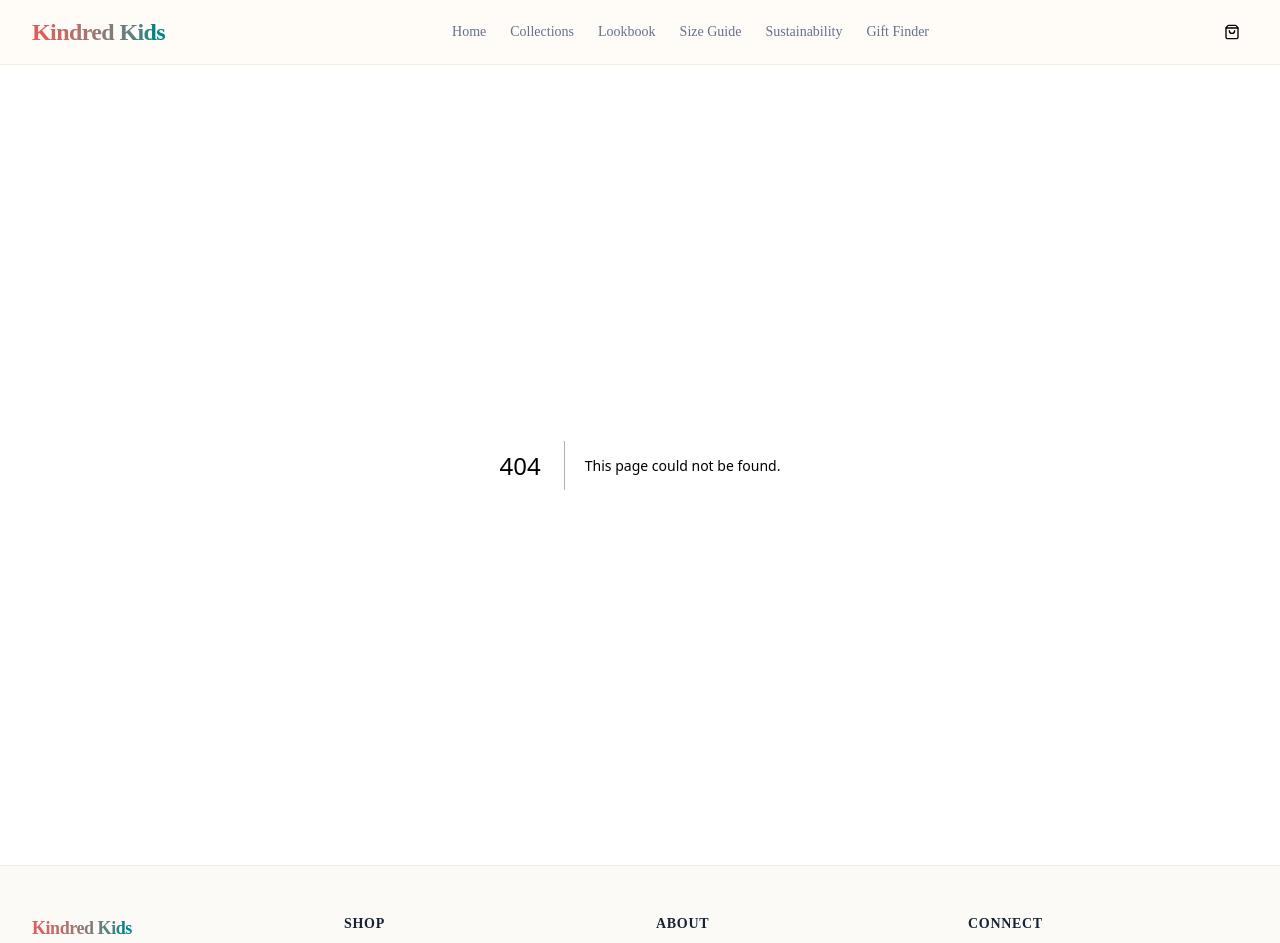
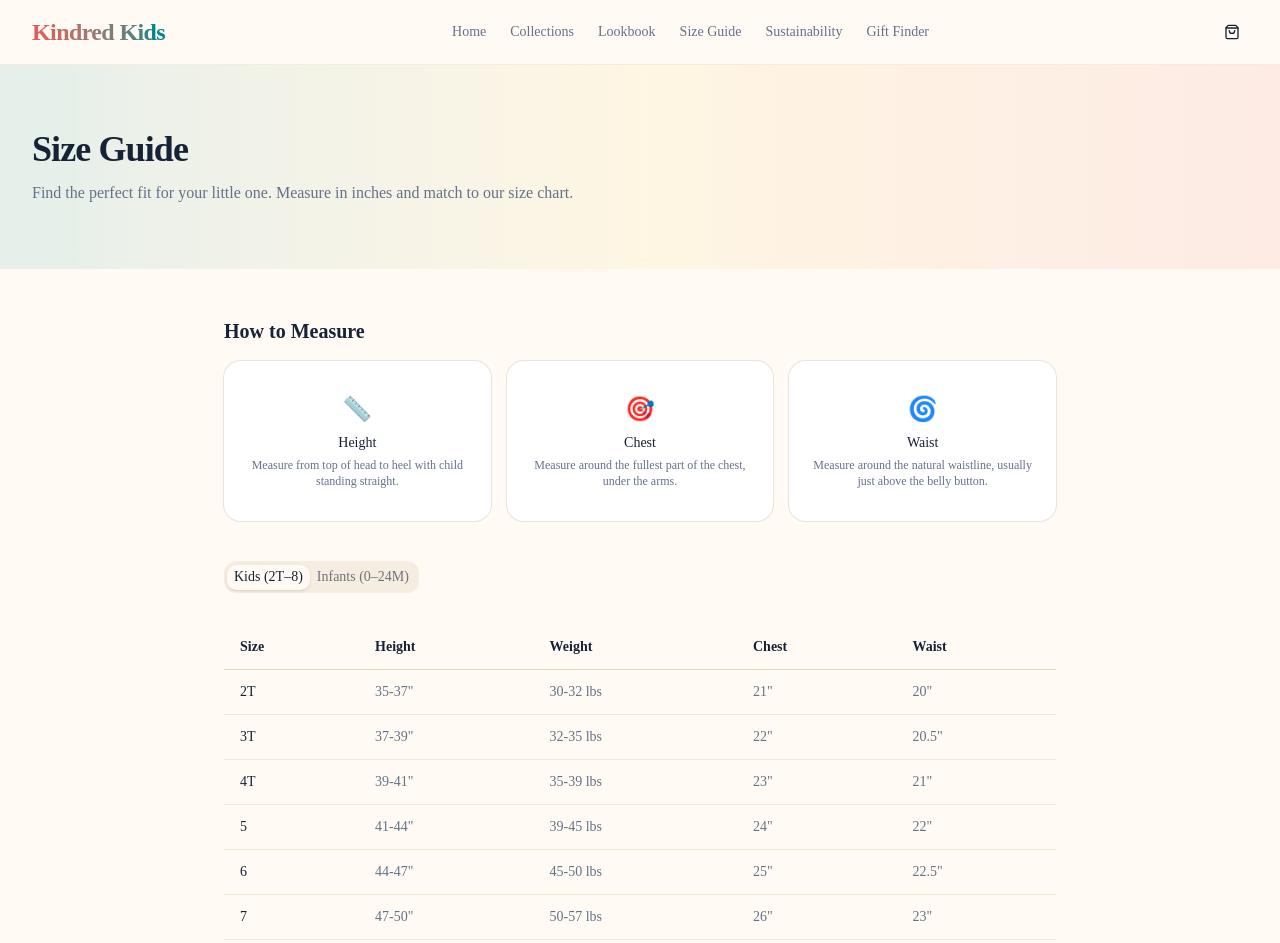
Before and after one commit to anas-khan-antimatter/mkt-kindred-kids, a Next.js app in the folder kindred-kids/: page /size-guide in a window 1280 px wide. Before the commit this address had no page. Shown: the top 943 px of the page. Built offline with nearby package versions, Linux system fonts and the light colour scheme.

Commit message:
antimatter: checkpoint ch_muna7iwb_1

```diff
--- /dev/null
+++ b/kindred-kids/src/app/size-guide/page.tsx
@@ -0,0 +1,133 @@
+"use client";
+
+import { useState } from "react";
+import { Tabs, TabsContent, TabsList, TabsTrigger } from "@/components/ui/tabs";
+import { Card, CardContent } from "@/components/ui/card";
+import { sizeChart } from "@/lib/data";
+
+export default function SizeGuidePage() {
+  const [tab, setTab] = useState("kids");
+
+  return (
+    <div>
+      {/* Hero */}
+      <section className="bg-gradient-to-r from-secondary/10 via-accent/10 to-primary/10 px-4 py-12 sm:px-6 sm:py-16 lg:px-8">
+        <div className="mx-auto max-w-7xl">
+          <h1 className="text-3xl font-bold tracking-tight sm:text-4xl">Size Guide</h1>
+          <p className="mt-3 text-muted-foreground max-w-xl">
+            Find the perfect fit for your little one. Measure in inches and match to our size chart.
+          </p>
+        </div>
+      </section>
+
+      <section className="mx-auto max-w-4xl px-4 py-12 sm:px-6 lg:px-8">
+        {/* How to measure */}
+        <div className="mb-10">
+          <h2 className="text-xl font-semibold mb-4">How to Measure</h2>
+          <div className="grid gap-4 sm:grid-cols-3">
+            <Card>
+              <CardContent className="p-4 text-center">
+                <div className="text-2xl mb-2">📏</div>
+                <h3 className="font-medium text-sm">Height</h3>
+                <p className="text-xs text-muted-foreground mt-1">
+                  Measure from top of head to heel with child standing straight.
+                </p>
+              </CardContent>
+            </Card>
+            <Card>
+              <CardContent className="p-4 text-center">
+                <div className="text-2xl mb-2">🎯</div>
+                <h3 className="font-medium text-sm">Chest</h3>
+                <p className="text-xs text-muted-foreground mt-1">
+                  Measure around the fullest part of the chest, under the arms.
+                </p>
+              </CardContent>
+            </Card>
+            <Card>
+              <CardContent className="p-4 text-center">
+                <div className="text-2xl mb-2">🌀</div>
+                <h3 className="font-medium text-sm">Waist</h3>
+                <p className="text-xs text-muted-foreground mt-1">
+                  Measure around the natural waistline, usually just above the belly button.
+                </p>
+              </CardContent>
+            </Card>
+          </div>
+        </div>
+
+        {/* Size chart */}
+        <Tabs defaultValue="kids" value={tab} onValueChange={setTab}>
+          <TabsList className="mb-6">
+            <TabsTrigger value="kids">Kids (2T–8)</TabsTrigger>
+            <TabsTrigger value="infants">Infants (0–24M)</TabsTrigger>
+          </TabsList>
+
+          <TabsContent value="kids">
+            <div className="overflow-x-auto">
+              <table className="w-full text-sm">
+                <thead>
+                  <tr className="border-b border-border">
+                    <th className="py-3 px-4 text-left font-semibold">Size</th>
+                    <th className="py-3 px-4 text-left font-semibold">Height</th>
+                    <th className="py-3 px-4 text-left font-semibold">Weight</th>
+                    <th className="py-3 px-4 text-left font-semibold">Chest</th>
+                    <th className="py-3 px-4 text-left font-semibold">Waist</th>
+                  </tr>
+                </thead>
+                <tbody>
+                  {sizeChart.kids.map((row) => (
+                    <tr key={row.size} className="border-b border-border/50 hover:bg-muted/30 transition-colors">
+                      <td className="py-3 px-4 font-medium">{row.size}</td>
+                      <td className="py-3 px-4 text-muted-foreground">{row.height}</td>
+                      <td className="py-3 px-4 text-muted-foreground">{row.weight}</td>
+                      <td className="py-3 px-4 text-muted-foreground">{row.chest}</td>
+                      <td className="py-3 px-4 text-muted-foreground">{row.waist}</td>
+                    </tr>
+                  ))}
+                </tbody>
+              </table>
+            </div>
+          </TabsContent>
+
+          <TabsContent value="infants">
+            <div className="overflow-x-auto">
+              <table className="w-full text-sm">
+                <thead>
+                  <tr className="border-b border-border">
+                    <th className="py-3 px-4 text-left font-semibold">Size</th>
+                    <th className="py-3 px-4 text-left font-semibold">Height</th>
+                    <th className="py-3 px-4 text-left font-semibold">Weight</th>
+                    <th className="py-3 px-4 text-left font-semibold">Chest</th>
+                    <th className="py-3 px-4 text-left font-semibold">Waist</th>
+                  </tr>
+                </thead>
+                <tbody>
+                  {sizeChart.infants.map((row) => (
+                    <tr key={row.size} className="border-b border-border/50 hover:bg-muted/30 transition-colors">
+                      <td className="py-3 px-4 font-medium">{row.size}</td>
+                      <td className="py-3 px-4 text-muted-foreground">{row.height}</td>
+                      <td className="py-3 px-4 text-muted-foreground">{row.weight}</td>
+                      <td className="py-3 px-4 text-muted-foreground">{row.chest}</td>
+                      <td className="py-3 px-4 text-muted-foreground">{row.waist}</td>
+                    </tr>
+                  ))}
+                </tbody>
+              </table>
+            </div>
+          </TabsContent>
+        </Tabs>
+
+        {/* Fit notes */}
+        <div className="mt-10 rounded-xl bg-muted/40 p-6">
+          <h3 className="font-semibold mb-2">Fit Notes</h3>
+          <ul className="space-y-2 text-sm text-muted-foreground">
+            <li>• Our clothes are designed with room to grow — most styles have adjustable features and a relaxed fit.</li>
+            <li>• If your child is between sizes, we recommend sizing up for longevity.</li>
+            <li>• Machine washable fabrics may shrink slightly — cold wash and tumble dry low is best.</li>
+            <li>• Need help? Email us at hello@kindredkids.com and we&apos;ll help you find the perfect size.</li>
+          </ul>
+        </div>
+      </section>
+    </div>
+  );
+}
```
